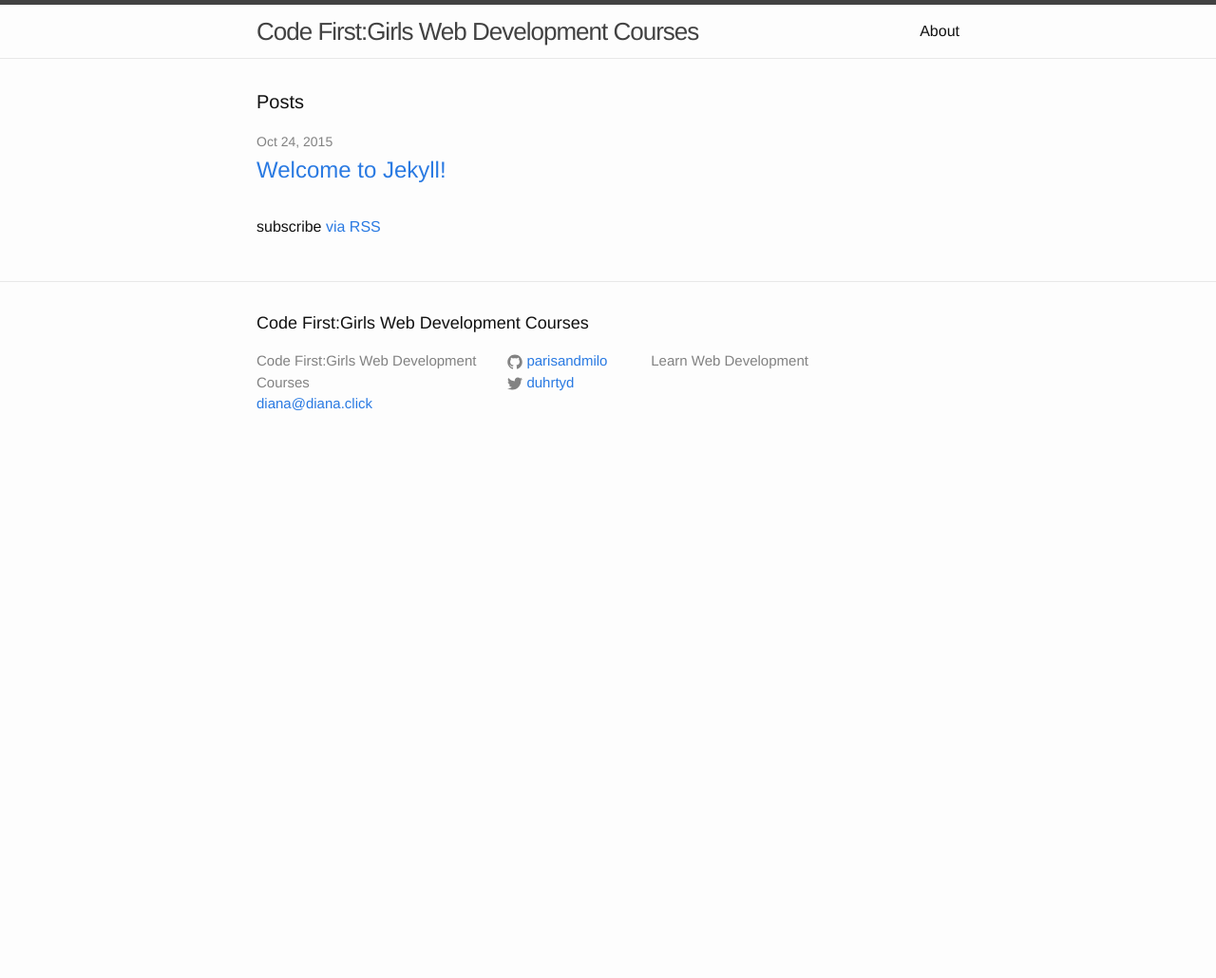
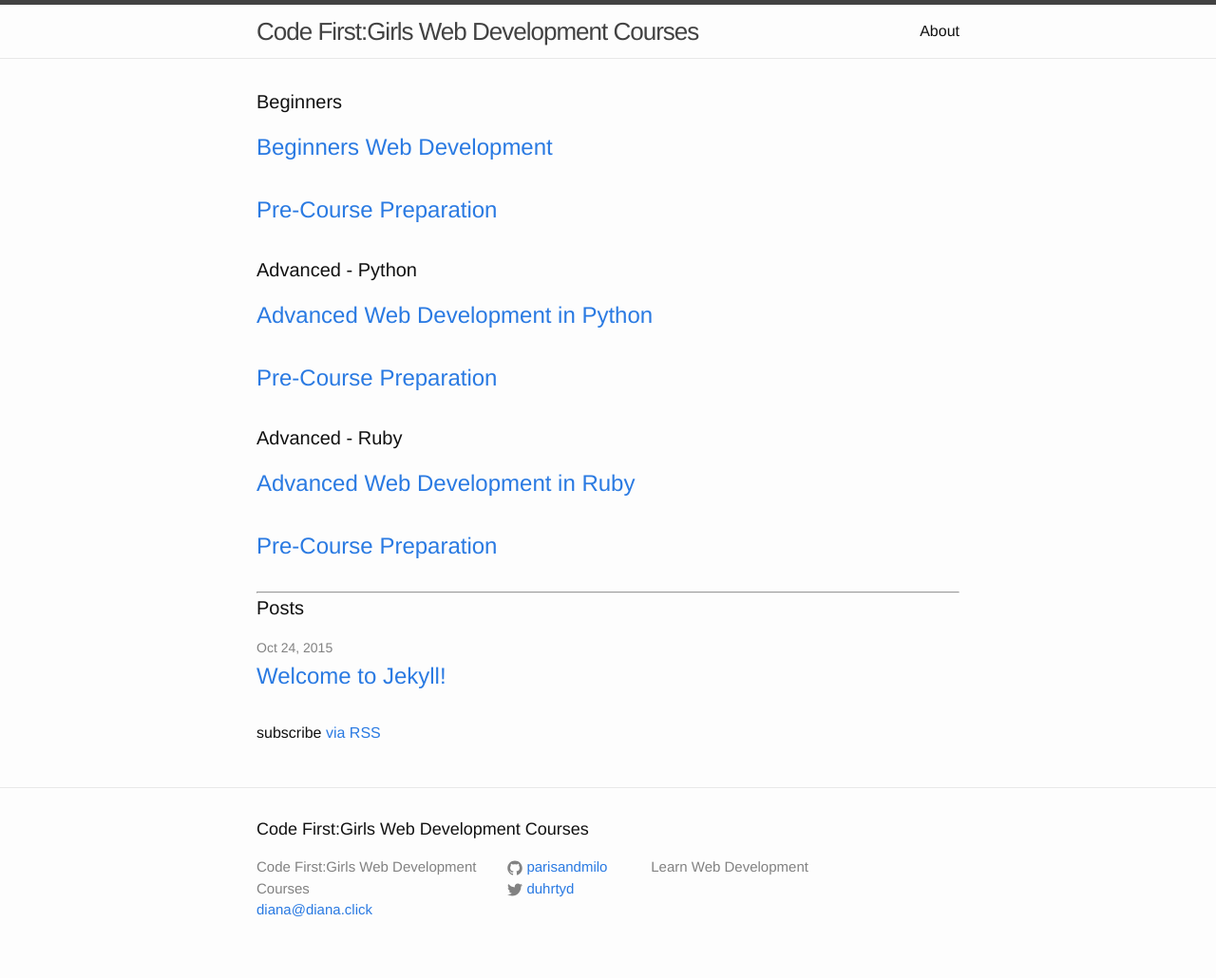
Before and after one commit to CodeFirstGirls/beginners, a Jekyll site: the page built from index.html, in a window 1280 px wide. Shown: the whole page at 95% size. Built offline with Jekyll 4.4.1, drawn with Linux system fonts in a browser that asks for light colours; before the commit the page ends 900 px from its top, so only the background shows below that.

Commit message:
added basic contributing info & more obvious backbone e.g. on landing page

```diff
--- a/_config.yml
+++ b/_config.yml
@@ -17,6 +17,11 @@
 markdown: kramdown
 
 # Collections
+
+collections:
+- beginners
+- ruby
+- python
 
 collections:
   beginners:
--- /dev/null
+++ b/_python/index.html
@@ -0,0 +1,6 @@
+---
+layout: page
+title: Advanced Web Development in Python
+permalink: /python/
+navigation: true
+---
--- /dev/null
+++ b/_ruby/index.html
@@ -0,0 +1,6 @@
+---
+layout: page
+title: Advanced Web Development in Ruby
+permalink: /Ruby/
+navigation: true
+---
--- a/index.html
+++ b/index.html
@@ -3,6 +3,44 @@
 ---
 
 <div class="home">
+
+  <h1 class="page-heading">Beginners</h1>
+
+  <ul class="post-list">
+    {% for beginner in site.beginners %}
+    <li>
+        <h2>
+          <a class="post-link" href="{{ beginner.url | prepend: site.baseurl }}">{{ beginner.title }}</a>
+        </h2>
+    {% endfor %}
+    </li>
+  </ul>
+
+  <h1 class="page-heading">Advanced - Python</h1>
+
+  <ul class="post-list">
+    {% for python in site.python %}
+    <li>
+        <h2>
+          <a class="post-link" href="{{ python.url | prepend: site.baseurl }}">{{ python.title }}</a>
+        </h2>
+    {% endfor %}
+    </li>
+  </ul>
+
+  <h1 class="page-heading">Advanced - Ruby</h1>
+  <ul class="post-list">
+    {% for ruby in site.ruby %}
+    <li>
+        <h2>
+          <a class="post-link" href="{{ ruby.url | prepend: site.baseurl }}">{{ ruby.title }}</a>
+        </h2>
+    {% endfor %}
+    </li>
+  </ul>
+
+
+  <hr>
 
   <h1 class="page-heading">Posts</h1>
 
```
Also changed, not shown: README.md.
